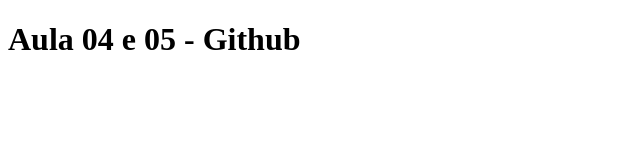
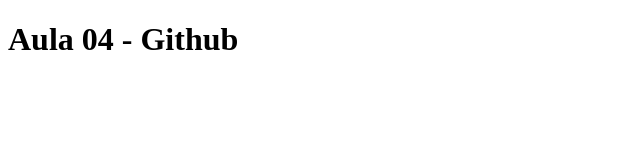
Before and after one commit to WillO-O/aula04-dsw, a plain HTML site: page index.html in a window 1280 px wide. Shown: the whole page, without its empty margins (0-640 px from the left). Drawn offline with Linux system fonts and the light colour scheme.

Commit message:
Update index.html

```diff
--- a/index.html
+++ b/index.html
@@ -3,9 +3,9 @@
 <head>
     <meta charset="UTF-8">
     <meta name="viewport" content="width=device-width, initial-scale=1.0">
-    <title>Aula04 e 05 Github</title>
+    <title>Aula04 Github</title>
 </head>
 <body>
-    <h1>Aula 04 e 05 - Github</h1>
+    <h1>Aula 04 - Github</h1>
 </body>
 </html>
```
